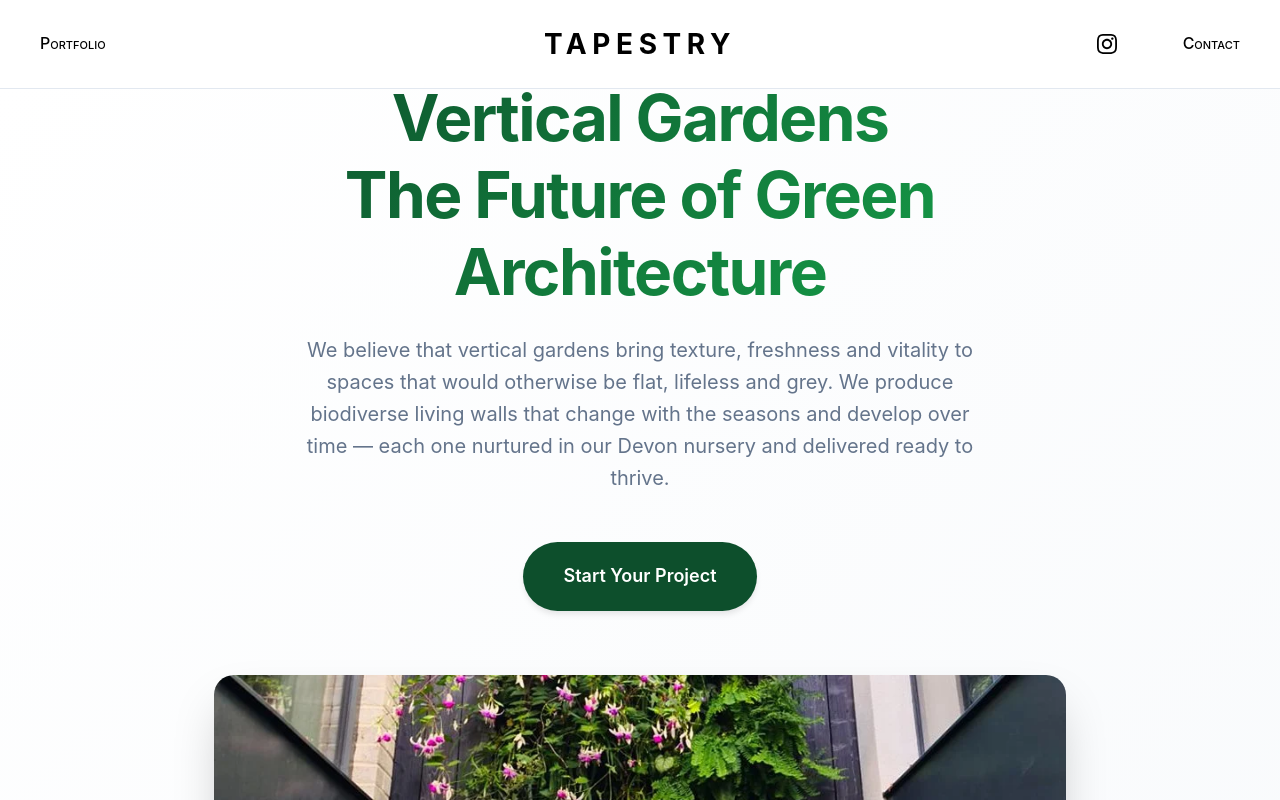
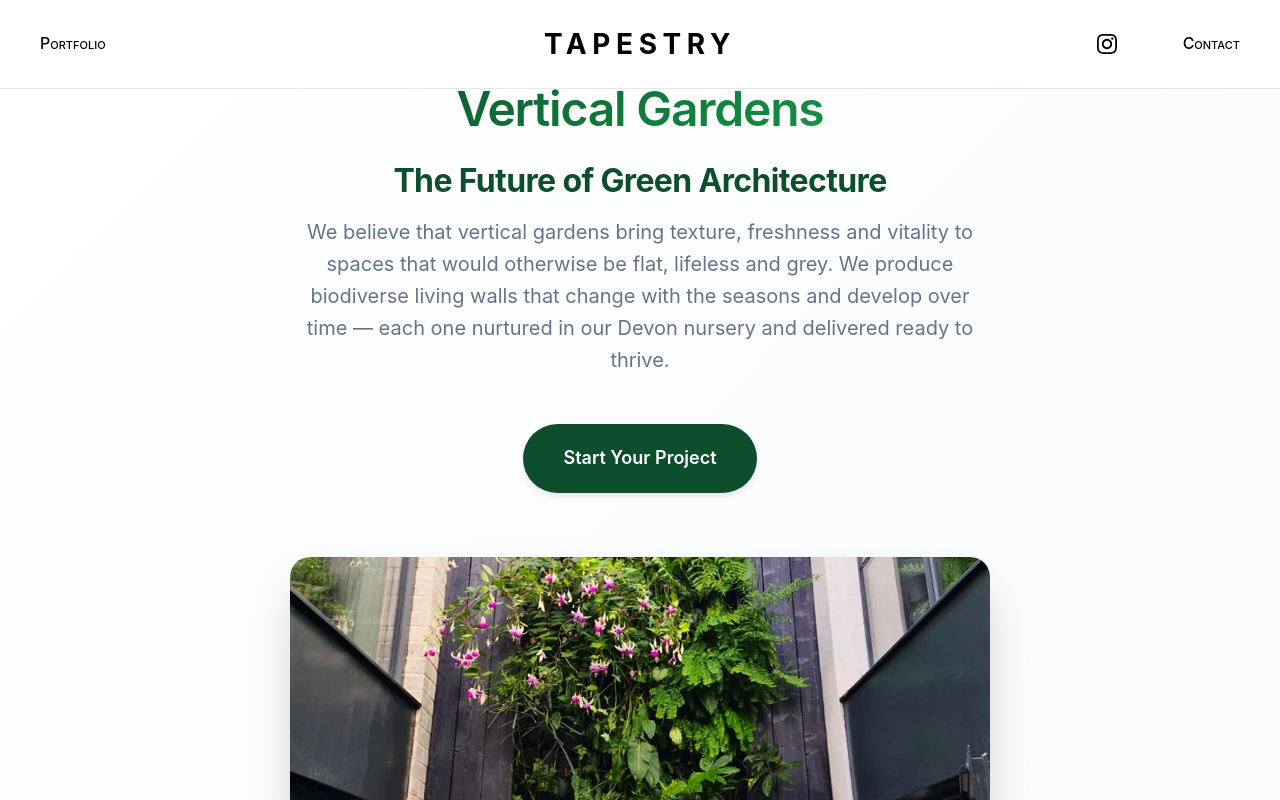
Before and after one commit to simonventuri/tapestry-vertical-gardens, a Next.js app: page /home in a window 1280 px wide. Shown: the top 800 px of the page. Built offline with nearby package versions, Linux system fonts and the light colour scheme.

Commit message:
Added image precaching for the landing page carousel, fixed up various bits of styling.

```diff
--- a/pages/contact.js
+++ b/pages/contact.js
@@ -18,8 +18,7 @@ export default function Contact() {
                 <div className="container">
                     <div className="section-header">
                         <h1 className="section-title">Meet Tapestry Vertical Gardens</h1>
-                        <p className="section-subtitle">Design artistry meets horticultural precision.</p>
-                        <p><strong>Founded by Adam Shepherd</strong> — a graphic designer turned horticulturalist trained at The English Gardening School in Chelsea — Tapestry blends two decades of design with deep plant knowledge.</p>
+                        <p><strong>Founded by Adam Shepherd</strong> — a graphic designer turned horticulturalist trained at The English Gardening School in Chelsea — Tapestry blends two decades of design with a lifelong passion for plants.</p>
 
                         <div className="adam-portrait">
                             <img src="./images/adam-portrait.webp" alt="Adam Shepherd, founder of Tapestry Vertical Gardens" />
--- a/pages/home.js
+++ b/pages/home.js
@@ -56,7 +56,8 @@ export default function Home() {
     {/* Hero Section */}
     <section className="hero">
       <div className="container">
-        <h1>Vertical Gardens<br />The Future of Green Architecture</h1>
+        <h1>Vertical Gardens</h1>
+        <h2>The Future of Green Architecture</h2>
         <p className="lead">
           We believe that vertical gardens bring texture, freshness and vitality to spaces that would otherwise be flat, lifeless and grey. We produce biodiverse living walls that change with the seasons and develop over time — each one nurtured in our Devon nursery and delivered ready to thrive.
         </p>
@@ -73,7 +74,7 @@ export default function Home() {
     <section className="content-section">
       <div className="container">
         <div className="section-header">
-          <h2 className="section-title">Why Vertical Gardens Are More Than Green Décor</h2>
+          <h2>Why Vertical Gardens Are More Than Green Décor</h2>
           <p className="section-subtitle">
             In cities, space is scarce. Gardens compete with paving, car parks, and glass. A vertical garden flips the equation,
             turning unused walls into living ecosystems.
@@ -113,7 +114,7 @@ export default function Home() {
     <section className="content-section">
       <div className="container">
         <div className="section-header">
-          <h2 className="section-title">The Tapestry Difference</h2>
+          <h2>The Tapestry Difference</h2>
           <p className="section-subtitle">
             We don't just install plants on walls. We create living masterpieces that thrive for years to come.
           </p>
--- a/styles/globals.css
+++ b/styles/globals.css
@@ -93,17 +93,18 @@ h6 {
 }
 
 h1 {
-    font-size: clamp(2.5rem, 5vw, 4rem);
+    font-size: clamp(2rem, 4vw, 3rem);
     letter-spacing: -0.025em;
+    font-weight: 600;
 }
 
 h2 {
-    font-size: clamp(2rem, 4vw, 2.5rem);
+    font-size: clamp(1.5rem, 3vw, 2rem);
     letter-spacing: -0.02em;
 }
 
 h3 {
-    font-size: 1.5rem;
+    font-size: 1.25rem;
     font-weight: 600;
 }
 
@@ -516,6 +517,7 @@ a:hover {
 .card p {
     font-size: 1rem;
     margin-bottom: 1.5rem;
+    text-align: center;
 }
 
 /* Feature Cards */
@@ -772,6 +774,7 @@ footer p {
     margin: 1rem 0 0;
     color: var(--text-light);
     line-height: 1.6;
+    text-align: center;
 }
 
 /* Contact Form */
@@ -813,7 +816,7 @@ html:has(.landing-page) {
     background-size: cover;
     background-position: 50% 50%;
     background-repeat: no-repeat;
-    transition: opacity 0.2s ease-in-out;
+    transition: opacity 0.1s ease-in-out;
 }
 
 .landing-bg.fade-in {
@@ -822,6 +825,39 @@ html:has(.landing-page) {
 
 .landing-bg.fade-out {
     opacity: 0;
+}
+
+/* Loading overlay for image precaching */
+.loading-overlay {
+    position: absolute;
+    top: 0;
+    left: 0;
+    width: 100%;
+    height: 100%;
+    background: rgba(0, 0, 0, 0.8);
+    display: flex;
+    align-items: center;
+    justify-content: center;
+    z-index: 10;
+}
+
+.loading-spinner {
+    width: 40px;
+    height: 40px;
+    border: 3px solid rgba(255, 255, 255, 0.3);
+    border-top: 3px solid white;
+    border-radius: 50%;
+    animation: spin 1s linear infinite;
+}
+
+@keyframes spin {
+    0% {
+        transform: rotate(0deg);
+    }
+
+    100% {
+        transform: rotate(360deg);
+    }
 }
 
 .landing-content {
@@ -852,18 +888,22 @@ html:has(.landing-page) {
 
 .landing-subtitle {
     font-size: clamp(0.8rem, 2vw, 1.2rem);
-    font-weight: 400;
+    font-weight: 500;
     letter-spacing: 0.1em;
-    color: white;
-    text-shadow: 1px 1px 3px rgba(0, 0, 0, 0.7);
+    color: var(--primary);
     margin: 2rem 0 0 0;
     font-variant: small-caps;
-    opacity: 0.9;
     position: absolute;
     bottom: 15vh;
     white-space: nowrap;
     left: 50%;
     transform: translateX(-50%);
+    background: rgba(255, 255, 255, 0.95);
+    padding: 0.75rem 1.5rem;
+    border-radius: 50px;
+    border: 1px solid rgba(22, 163, 74, 0.2);
+    backdrop-filter: blur(10px);
+    box-shadow: 0 4px 15px rgba(0, 0, 0, 0.1);
 }
 
 .landing-page:hover .landing-title {
@@ -880,7 +920,8 @@ html:has(.landing-page) {
 
     .landing-subtitle {
         bottom: 20vh;
-        font-size: clamp(0.7rem, 3vw, 1rem);
+        font-size: clamp(0.6rem, 2.5vw, 0.9rem);
+        padding: 0.5rem 1rem;
     }
 }
 
@@ -1085,11 +1126,12 @@ html:has(.landing-page) {
     }
 
     h1 {
-        font-size: 2.5rem;
+        font-size: 2rem;
+        font-weight: 600;
     }
 
     h2 {
-        font-size: 2rem;
+        font-size: 1.5rem;
     }
 
     .footer-content {
```
Also changed, not shown: pages/index.js (+30 -3 lines).
